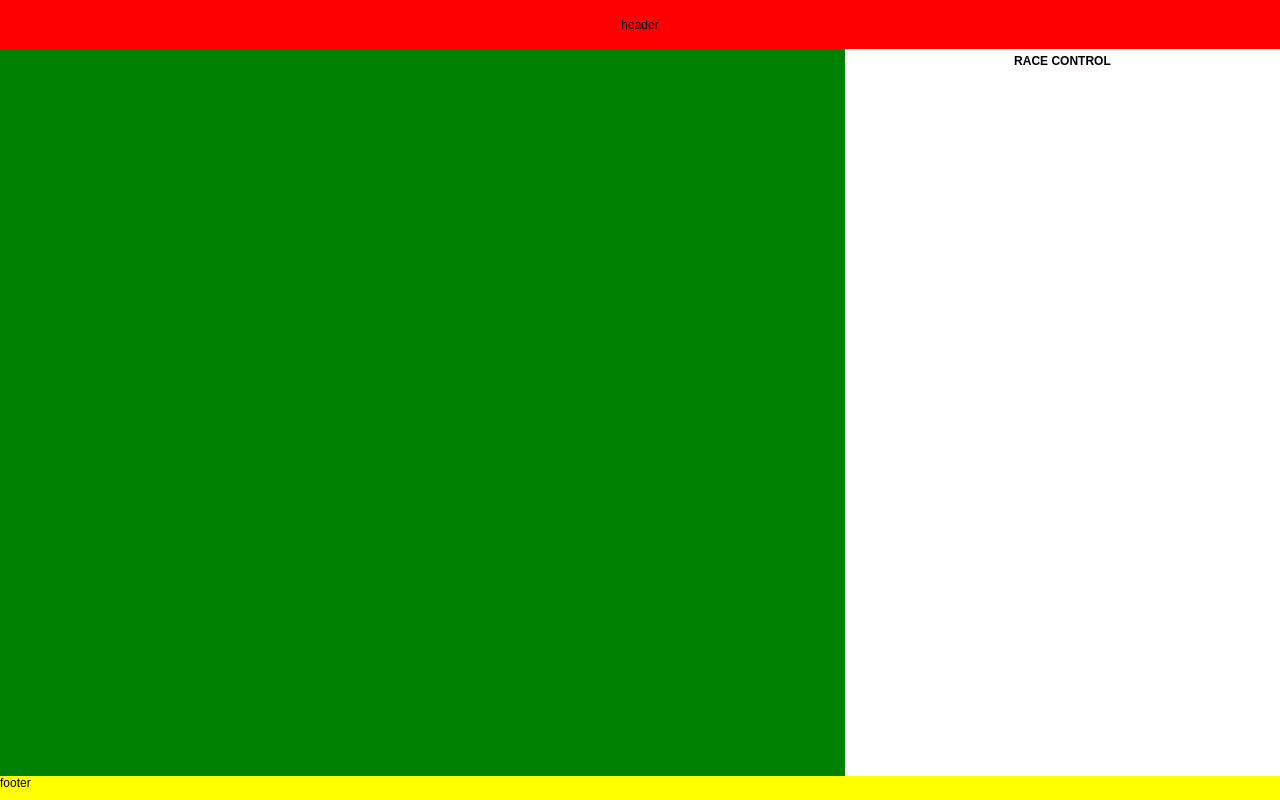
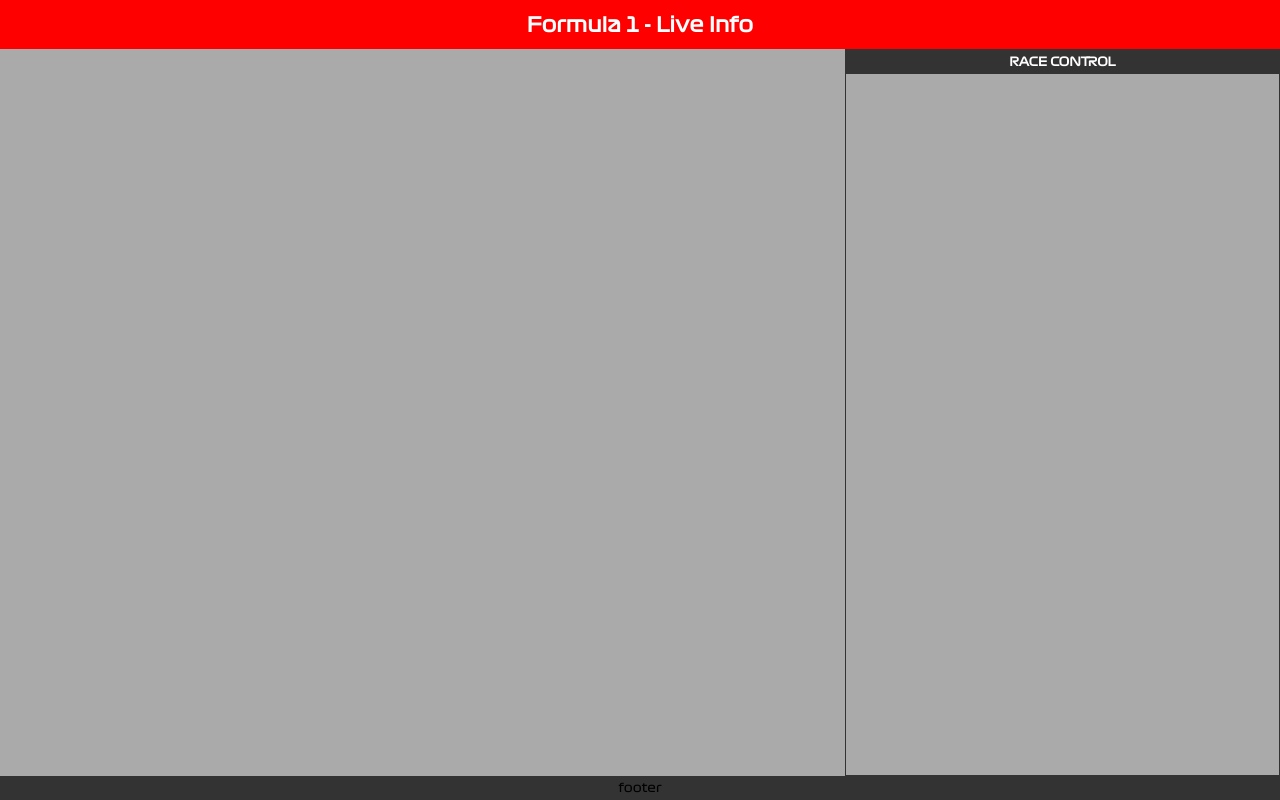
Before and after one commit to rafaelrpq/f1, a plain HTML site: page index.html in a window 1280 px wide. Drawn offline with Linux system fonts and the light colour scheme; no server answers.

Commit message:
reestilização e adição de fonte

```diff
--- a/css/estilo.css
+++ b/css/estilo.css
@@ -7,3 +7,27 @@
 :root {
     font-size: 62.5%;
 }
+
+@font-face {
+    font-family: 'Formula1';
+    src: url('../res/Formula1-Regular.ttf') format('truetype');
+}
+
+::-webkit-scrollbar {
+    width: .7rem;
+}
+
+::-webkit-scrollbar-track {
+    background-color: transparent;
+}
+
+::-webkit-scrollbar-thumb {
+    background-color: #999;
+    border-radius: .5rem;
+    border: .1rem solid #aaa;
+}
+
+::-webkit-scrollbar-thumb:hover {
+    background-color: #ccc;
+    border: .1rem solid #888;
+}
--- a/css/index.css
+++ b/css/index.css
@@ -6,7 +6,8 @@ body {
     justify-content: center;
     overflow: hidden;
     font-size: 1.2rem;
-    font-family: Arial, Helvetica, sans-serif;
+    font-family: Formula1;
+    background-color: #aaa;
 }
 
 header {
@@ -19,27 +20,37 @@ header {
     justify-content: center;
     height: 5rem;
     z-index: 2;
+    color: #fff;
+    font-size: 2rem;
+    font-weight: bold;
 }
 
 aside {
     width: 34vw;
     z-index: 2;
+    border: .1rem solid #333;
 }
 
 main {
-    background-color: green;
     width: 66vw;
     display: flex;
     flex-wrap: wrap;
     justify-content: center;
     align-items: center;
+    position: relative;
+    height: calc(100% - .5rem);
+    overflow-y: auto
 }
+
 footer {
     grid-area: footer;
-    background-color: yellow;
     width: 100%;
     height: 3vh;
     z-index: 2;
+    background-color: #333;
+    display: flex;
+    justify-content: center;
+    align-items: center;
 }
 
 body > div {
@@ -55,17 +66,25 @@ aside > div.title {
     display:flex;
     justify-content: center;
     align-items: center;
+    background-color: #333;
+    color: #fff;
 }
 
 aside > div.info {
-    height: 100%;
+    position: relative;
+    height: calc(100% - 2.4rem);
     overflow-y: auto;
 }
 aside > div.info > p {
     margin: .5rem;
-    border: .1rem solid #333;
     border-radius: .3rem;
     padding: .5rem;
+    background-color: #ccc;
+    background-color: #fff;
+    box-shadow: .2rem .2rem .3rem #000;
+    border: .1rem solid #333;
+    /* border: .1rem solid #888;
+    color: #888; */
 }
 
 div.card {
--- a/index.html
+++ b/index.html
@@ -12,7 +12,7 @@
     </style>
 </head>
 <body>
-    <header>header</header>
+    <header>Formula 1 - Live Info</header>
     <div>
         <main>
 
```
Also changed, not shown: res/Formula1-Regular.ttf (added).
